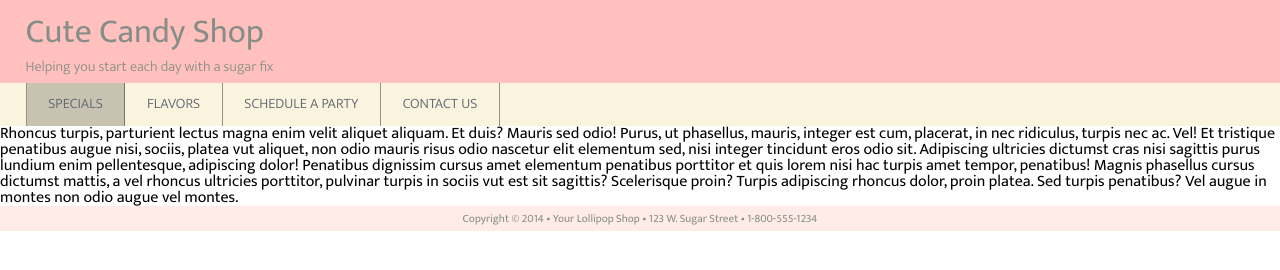
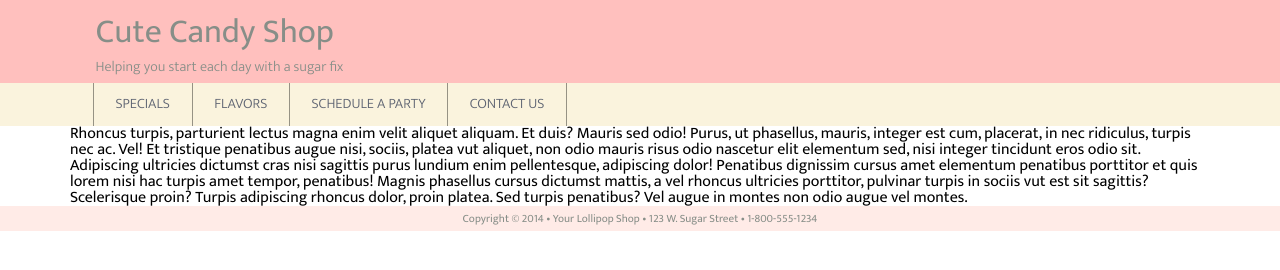
Before and after one commit to MadGalactic/LollipopShop, a plain HTML site: page index.html in a window 1280 px wide. Drawn offline with nearby package versions, Linux system fonts and the light colour scheme.

Commit message:
adjusted nav for desktop view

```diff
--- a/index.html
+++ b/index.html
@@ -43,7 +43,7 @@
     <div id="navWrapper">
         <nav>
             <ul class="clearfix">
-                <li class="active"><a href="index.html">SPECIALS</a></li>
+                <li><a href="index.html">SPECIALS</a></li>
                 <li><a href="flavors.html">FLAVORS</a></li>
                 <li><a href="schedule.html">SCHEDULE A PARTY</a></li>
                 <li><a href="store.html">CONTACT US</a></li>
@@ -52,8 +52,8 @@
     </div> <!-- end of nav wrapper-->
 
     <div id="contentWrapper">
+        <div class="row">
             <p>Rhoncus turpis, parturient lectus magna enim velit aliquet aliquam. Et duis? Mauris sed odio! Purus, ut phasellus, mauris, integer est cum, placerat, in nec ridiculus, turpis nec ac. Vel! Et tristique penatibus augue nisi, sociis, platea vut aliquet, non odio mauris risus odio nascetur elit elementum sed, nisi integer tincidunt eros odio sit. Adipiscing ultricies dictumst cras nisi sagittis purus lundium enim pellentesque, adipiscing dolor! Penatibus dignissim cursus amet elementum penatibus porttitor et quis lorem nisi hac turpis amet tempor, penatibus! Magnis phasellus cursus dictumst mattis, a vel rhoncus ultricies porttitor, pulvinar turpis in sociis vut est sit sagittis? Scelerisque proin? Turpis adipiscing rhoncus dolor, proin platea. Sed turpis penatibus? Vel augue in montes non odio augue vel montes.</p>
-
         </div>
     </div> <!-- end of content wrapper-->
 
--- a/stylesheets/desktop.css
+++ b/stylesheets/desktop.css
@@ -1,7 +1,17 @@
 @media only screen and (min-width: 1141px) {
 
-    h1 {
-        color: silver;
-    }
+   header, nav, .row, footer {
+        max-width: 1140px;
+        margin: 0 auto
+   }
+
+   nav ul li a {
+        transition: background .3s linear;
+   }
+
+   nav ul li a:hover {
+    background-color: rgba(0,0,0,0.5);
+    color: #fff;
+   }
 
 } /*end of the media query*/
```
Lines whose indentation alone changed are shown as unchanged.
